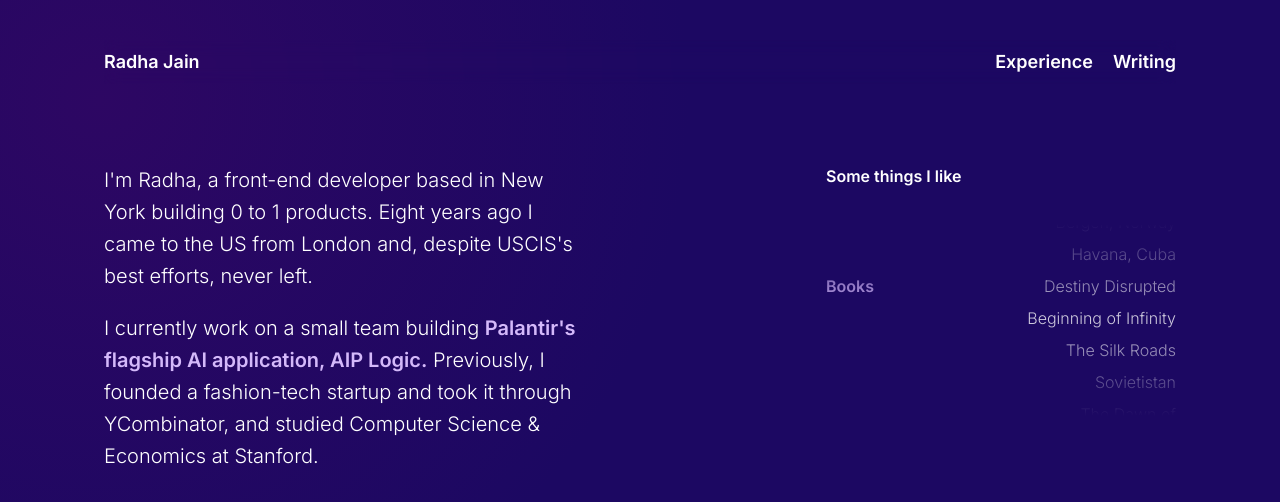
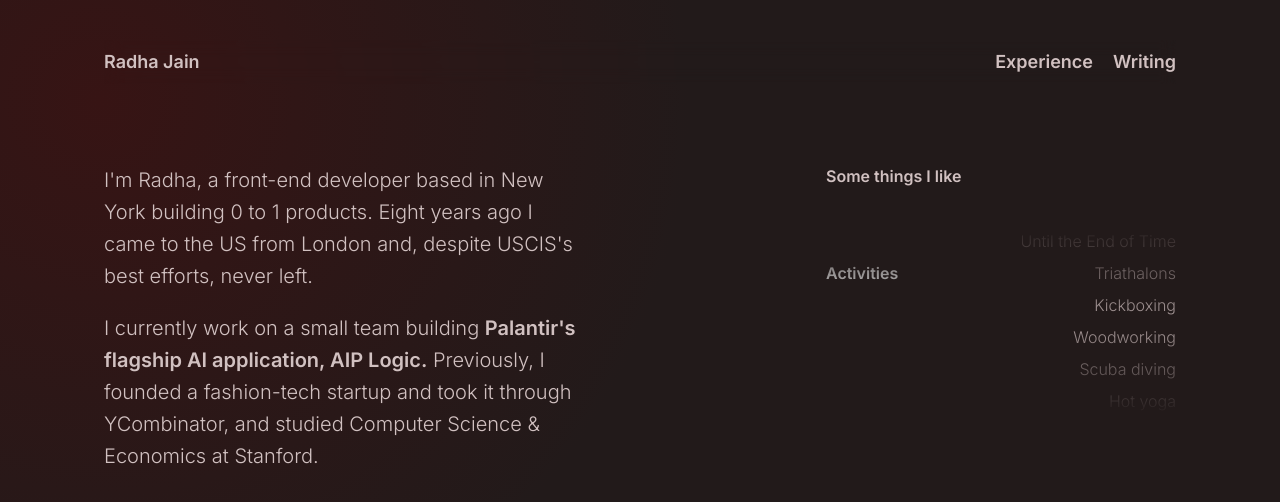
Before and after one commit to radhajain/rj-portfolio, a Next.js app: page / in a window 1280 px wide. Shown: the top 502 px of the page. Built offline with nearby package versions, Linux system fonts and the light colour scheme.

Commit message:
scroll bar and colors

```diff
--- /dev/null
+++ b/src/_components/InfiniteScrollList.module.css
@@ -0,0 +1,19 @@
+.animateScrollContainer {
+    @apply relative overflow-hidden;
+    mask-image: linear-gradient(to bottom, rgba(0, 0, 0, 0) 7%, rgb(0, 0, 0) 50%, rgb(0, 0, 0) 50%, rgba(0, 0, 0, 0) 93%);
+}
+
+
+@keyframes scroll {
+    0% {
+        transform: translateY(calc(-1 * var(--item-height, 152px) / 2));
+    }
+    100% {
+        transform: translateY(calc(-100% + var(--item-height, 152px) + (var(--scroll-container-height) * 0.5)));
+    }
+  }
+
+.animateScroll {
+    @apply flex flex-col gap-2;
+    animation: scroll 10s linear infinite;
+}
--- /dev/null
+++ b/src/_components/InfiniteScrollList.tsx
@@ -0,0 +1,56 @@
+"use client";
+import React from "react";
+import styles from "./InfiniteScrollList.module.css";
+
+const defaultHeight = 224;
+
+/*
+ * Creates an infinitely scrolling list.
+ * Note that items must have the same height, and be sufficient to cover the total height of the container
+ */
+export default function InfiniteScrollList<T>({
+  items,
+  renderItem,
+  height = defaultHeight,
+}: {
+  items: readonly T[];
+  renderItem: (item: T) => React.ReactNode;
+  height?: number;
+}) {
+  const animateScrollRef = React.useRef<HTMLDivElement>(null);
+  React.useEffect(() => {
+    if (animateScrollRef.current == null || height == null) return;
+    animateScrollRef.current.style.setProperty(
+      "--scroll-container-height",
+      `${height}px`,
+    );
+  }, [animateScrollRef, height]);
+
+  const firstItemRef = React.useRef<HTMLDivElement>(null);
+  React.useEffect(() => {
+    if (firstItemRef.current == null || animateScrollRef.current == null)
+      return;
+    animateScrollRef.current.style.setProperty(
+      "--item-height",
+      `${firstItemRef.current.clientHeight}px`,
+    );
+  }, [firstItemRef, animateScrollRef]);
+
+  // Duplicate first and last item for infinite scroll
+  const firstItem = items[0];
+  const lastItem = items[items.length - 1];
+  if (firstItem == null || lastItem == null) return null;
+  const displayItems = [lastItem, ...items, firstItem];
+
+  return (
+    <div className={styles.animateScrollContainer} style={{ height }}>
+      <div ref={animateScrollRef} className={styles.animateScroll}>
+        {displayItems.map((item, index) => (
+          <div key={index} ref={index === 0 ? firstItemRef : undefined}>
+            {renderItem(item)}
+          </div>
+        ))}
+      </div>
+    </div>
+  );
+}
--- a/src/_components/app.tsx
+++ b/src/_components/app.tsx
@@ -1,6 +1,6 @@
 "use client";
 import React from "react";
-import Navbar from "./navbar";
+import Navbar from "./Navbar";
 
 export default function App({ children }: { children: React.ReactNode }) {
   const ref = React.useRef<HTMLDivElement>(null);
--- a/src/_components/navbar.tsx
+++ b/src/_components/navbar.tsx
@@ -16,7 +16,10 @@ export default function Navbar() {
   );
   return (
     <div className=" h-50 sticky top-0 flex w-full flex-row justify-between pb-2 pt-2 text-lg font-semibold backdrop-blur">
-      <div onClick={goHome} className="hover:text-secondary cursor-pointer">
+      <div
+        onClick={goHome}
+        className="hover:text-secondary cursor-pointer hover:underline-offset-1"
+      >
         Radha Jain
       </div>
       <ul className="flex flex-row gap-5">
--- a/src/app/layout.tsx
+++ b/src/app/layout.tsx
@@ -1,10 +1,8 @@
 import "~/styles/globals.css";
 
 import { Inter } from "next/font/google";
-
-import Navbar from "~/_components/navbar";
 import React from "react";
-import App from "~/_components/app";
+import App from "../_components/App";
 
 const inter = Inter({
   subsets: ["latin"],
--- a/src/app/page.tsx
+++ b/src/app/page.tsx
@@ -1,5 +1,6 @@
+"use client";
 import React from "react";
-import styles from "./styles.module.css";
+import InfiniteScrollList from "~/_components/InfiniteScrollList";
 
 export default function HomePage() {
   return (
@@ -14,7 +15,7 @@ export default function HomePage() {
           I currently work on a small team building{" "}
           <a
             href="https://www.palantir.com/docs/foundry/logic/overview/"
-            className="text-secondary font-semibold"
+            className="hover:text-secondary font-semibold"
             rel="none"
             target="_blank"
           >
@@ -27,25 +28,10 @@ export default function HomePage() {
       <div className="flex flex-1 justify-start md:justify-end">
         <div className="flex w-full flex-col gap-5 md:w-[350px]">
           <div className="font-semibold">Some things I like</div>
-          <div className={styles.animateScrollContainer}>
-            <div className={styles.animateScroll}>
-              {recommendations.map(({ category, items }) => (
-                <div
-                  key={category}
-                  className="flex flex-wrap justify-end gap-5 sm:flex-nowrap "
-                >
-                  <div className="text-secondary flex-1 text-left font-semibold">
-                    {category}
-                  </div>
-                  <div className="text-sage flex flex-1 flex-col gap-2 text-right opacity-80">
-                    {items.map((item) => (
-                      <div key={item}>{item}</div>
-                    ))}
-                  </div>
-                </div>
-              ))}
-            </div>
-          </div>
+          <InfiniteScrollList
+            items={recommendations}
+            renderItem={renderRecommendation}
+          />
         </div>
       </div>
     </div>
@@ -57,6 +43,24 @@ type CategoryRecommendations = {
   items: readonly string[];
 };
 
+function renderRecommendation({ category, items }: CategoryRecommendations) {
+  return (
+    <div
+      key={category}
+      className="align-center flex flex-wrap justify-end gap-5 sm:flex-nowrap"
+    >
+      <div className="text-secondary flex-1 text-left font-semibold">
+        {category}
+      </div>
+      <div className="text-sage flex-2 flex flex-col gap-2 text-right opacity-80">
+        {items.map((item) => (
+          <div key={item}>{item}</div>
+        ))}
+      </div>
+    </div>
+  );
+}
+
 const recommendations: readonly CategoryRecommendations[] = [
   {
     category: "Movies",
@@ -65,22 +69,22 @@ const recommendations: readonly CategoryRecommendations[] = [
       "The Talented Mr Ripley",
       "Gone girl",
       "American psycho",
+      "City of God",
     ],
   },
   {
     category: "Cities",
     items: [
-      "Montpellier, France",
-      "Buenos Aires, Argentina",
-      "Ho Chi Minh City, Vietnam",
-      "Bergen, Norway",
-      "Havana, Cuba",
+      "Montpellier, FR",
+      "Buenos Aires, AR",
+      "Ho Chi Minh City, VN",
+      "Bergen, NO",
+      "Havana, CU",
     ],
   },
   {
     category: "Books",
     items: [
-      "Destiny Disrupted",
       "Beginning of Infinity",
       "The Silk Roads",
       "Sovietistan",
@@ -96,7 +100,6 @@ const recommendations: readonly CategoryRecommendations[] = [
       "Woodworking",
       "Scuba diving",
       "Hot yoga",
-      "Cold plunges",
     ],
   },
   {
@@ -111,6 +114,12 @@ const recommendations: readonly CategoryRecommendations[] = [
   },
   {
     category: "Interests",
-    items: ["Urban design", "Architecture", ""],
+    items: [
+      "Urban design",
+      "Architecture",
+      "Behavioral economics",
+      "Foreign affairs",
+      "Interior design",
+    ],
   },
 ];
--- a/src/app/styles.module.css
+++ /dev/null
@@ -1,29 +0,0 @@
-
-@keyframes fade {
-    0%, 100% {
-        opacity: 0;
-
-    }
-    10%, 90% {
-        opacity: 1;
-    }
-}
-
-@keyframes scroll {
-    0% {
-        transform: translateY(15%);
-    }
-    100% {
-        transform: translateY(-100%);
-    }
-  }
-
-.animateScroll {
-    @apply flex flex-col gap-2;
-    animation: scroll 15s linear infinite
-}
-
-.animateScrollContainer {
-    @apply relative h-56 overflow-hidden;
-    mask-image: linear-gradient(to bottom, rgba(0, 0, 0, 0) 7%, rgb(0, 0, 0) 50%, rgb(0, 0, 0) 50%, rgba(0, 0, 0, 0) 93%);
-}
--- a/src/styles/globals.css
+++ b/src/styles/globals.css
@@ -4,10 +4,10 @@
 
 @layer base {
     :root {
-        --color-background:#1c0862 ;
-        --color-text: #ffffff;
-        --color-secondary: #d4b9fa;
-        --color-background-highlight: #2d0763;
+        --color-background: #221A1A;
+        --color-text: #D1C1C1;
+        --color-secondary:  #ffffff;
+        --color-background-highlight: #371414;
         height: 100%;
     }
 
```
